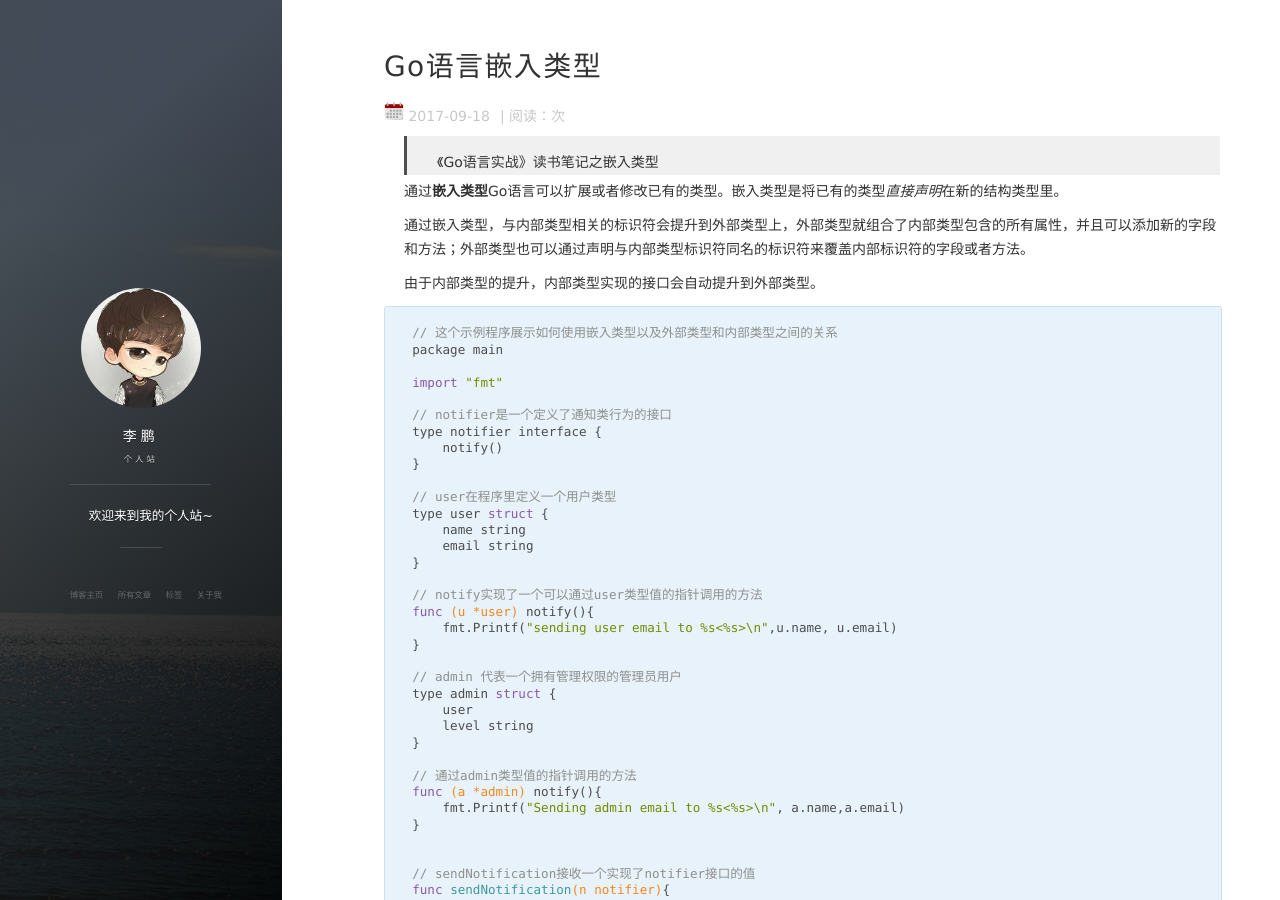
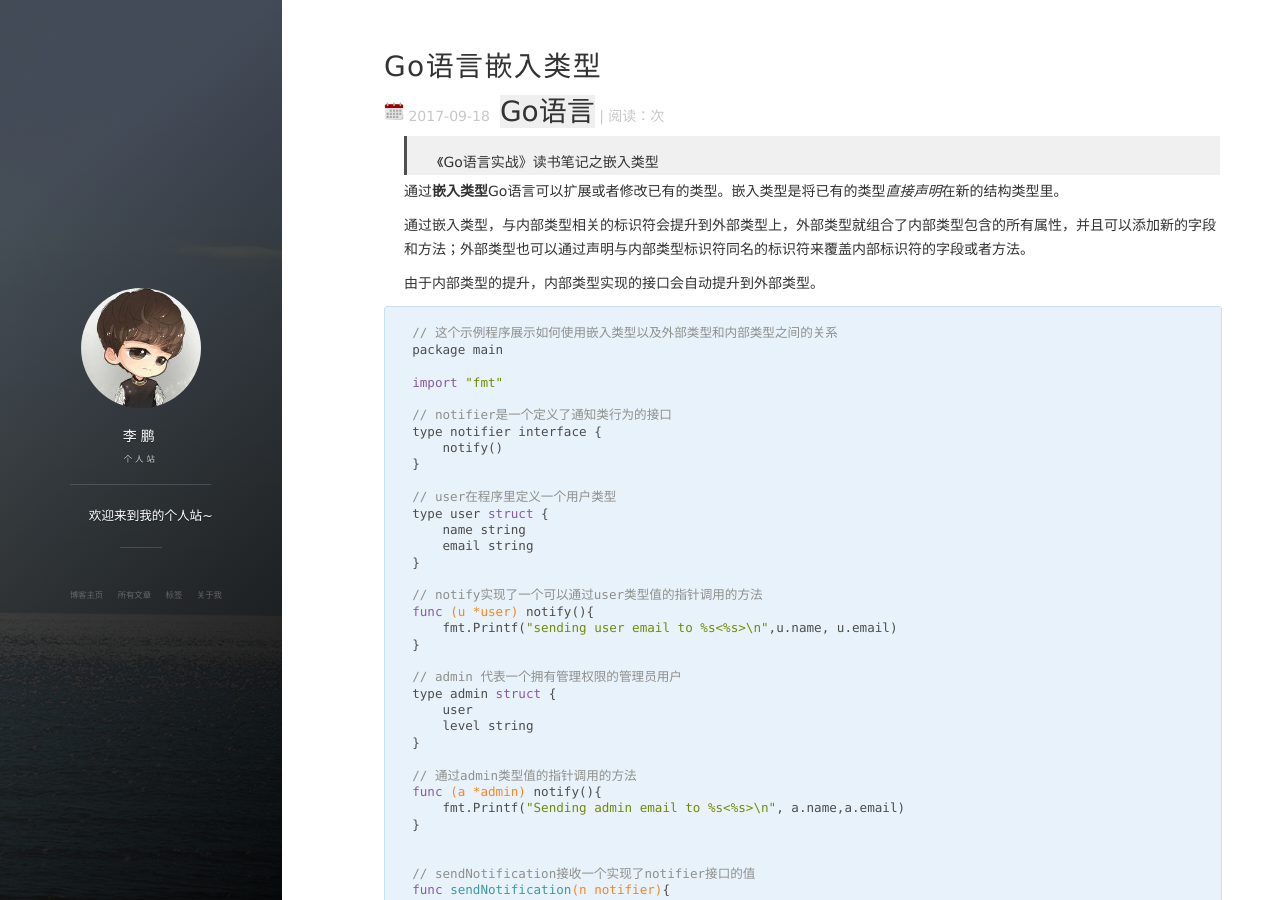
Before and after one commit to lp4083331/lp4083331.github.io, a Jekyll site: the page built from _posts/2017-09-18-Go语言嵌入类型.md, in a window 1280 px wide and 900 px high. Built offline with Jekyll 4.4.1, drawn with Linux system fonts in a browser that asks for light colours; nearby versions of some CDN libraries; comment, search, counter and statistics services are not loaded.

Commit message:
测试效果

```diff
--- a/_layouts/post.html
+++ b/_layouts/post.html
@@ -8,7 +8,7 @@ layout: default
     <div class="post-meta">
       <img src="/images/calendar.png" width="20px"/>
       <time datetime="{{page.date | date: date_to_xmlschema}}" itemprop="datePublished" class="post-meta__date date">{{page.date | date: "%F"}}</time>
-      <span class="post-meta__tags tags">{{ post.tags }}</span>
+      <span class="post-meta__tags tags">{{ page.tags }}</span>
       <span id="busuanzi_container_page_pv"> | 阅读：<span id="busuanzi_value_page_pv"></span>次</span>
     </p>
     </div>
```
